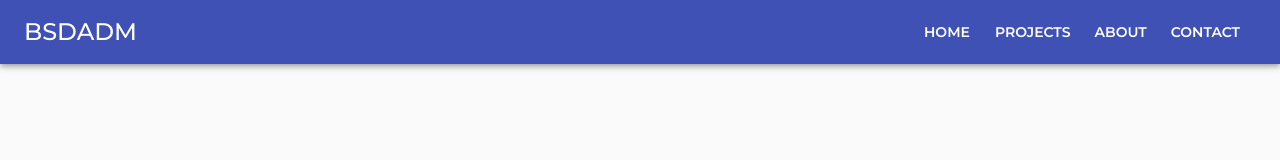
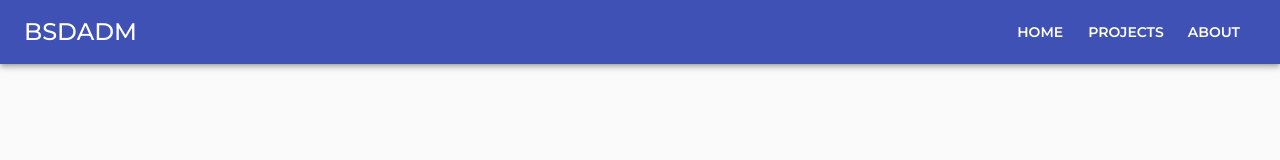
Before and after one commit to davidsaulrodriguez/davidsaulrodriguez.github.io, a React (Create React App) app: page / in a window 1280 px wide. Shown: the top 160 px of the page. Built offline with nearby package versions, Linux system fonts and the light colour scheme.

Commit message:
remove contact page

```diff
--- a/src/components/MobileMenu/MobileMenu.jsx
+++ b/src/components/MobileMenu/MobileMenu.jsx
@@ -14,7 +14,6 @@ import {
   Home as HomeIcon,
   FolderSpecial as ProjectsIcon,
   Fingerprint as AboutIcon,
-  Contacts as ContactIcon,
   Menu as MenuIcon,
 } from '@material-ui/icons';
 import { Typography } from '@material-ui/core';
@@ -37,7 +36,6 @@ const MobileMenu = () => {
     { linkTitle: 'Home', pageURL: '/', icon: <HomeIcon /> },
     { linkTitle: 'Projects', pageURL: '/projects', icon: <ProjectsIcon /> },
     { linkTitle: 'About', pageURL: '/about', icon: <AboutIcon /> },
-    { linkTitle: 'Contact', pageURL: '/contact', icon: <ContactIcon /> },
   ];
 
   const toggleDrawer = (anchor, open) => (event) => {
--- a/src/components/Navigation/Nav.jsx
+++ b/src/components/Navigation/Nav.jsx
@@ -19,7 +19,6 @@ const Nav = () => {
     { linkTitle: 'Home', pageURL: '/' },
     { linkTitle: 'Projects', pageURL: '/projects' },
     { linkTitle: 'About', pageURL: '/about' },
-    { linkTitle: 'Contact', pageURL: '/contact' },
   ];
 
   return (
```
